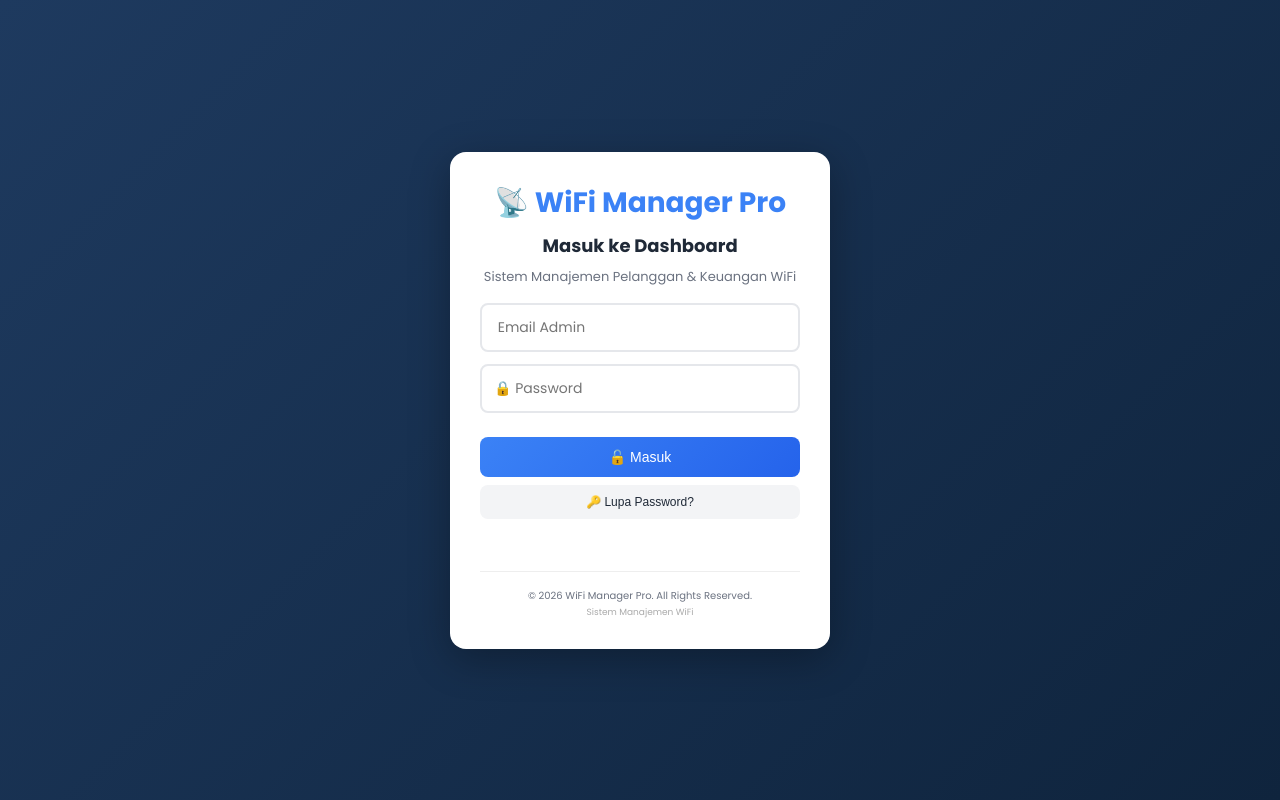
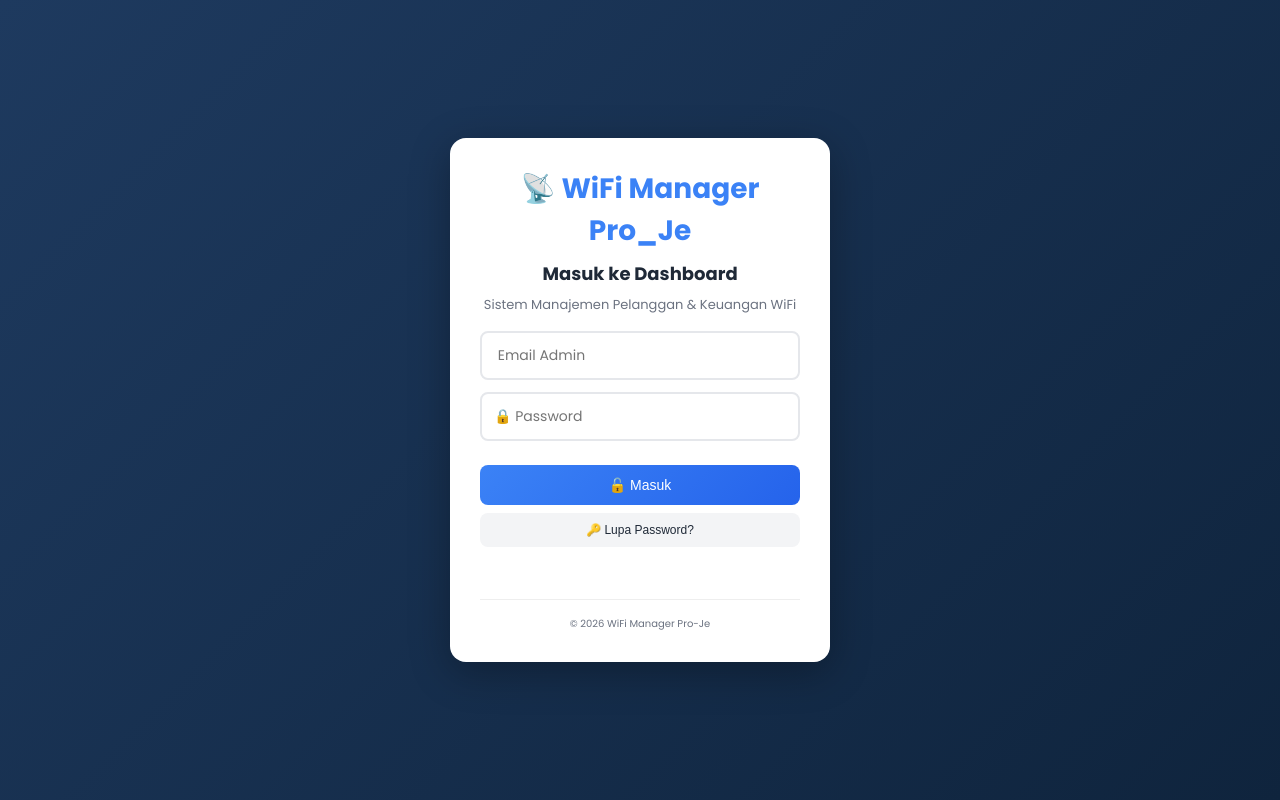
Before and after one commit to jefriyohanestimpal-ui/sambalean-wifi, a plain HTML site: page index.html in a window 1280 px wide. Drawn offline with Linux system fonts and the light colour scheme; no server answers.

Commit message:
Update index.html

```diff
--- a/index.html
+++ b/index.html
@@ -15,7 +15,7 @@
     <!-- ==================== LAYAR LOGIN ==================== -->
     <div id="loginOverlay" class="login-overlay">
         <div class="login-card">
-            <div class="login-logo">📡 WiFi Manager Pro</div>
+            <div class="login-logo">📡 WiFi Manager Pro_Je</div>
             <h2>Masuk ke Dashboard</h2>
             <p style="font-size:13px;color:var(--gray);margin-bottom:16px;">Sistem Manajemen Pelanggan & Keuangan WiFi</p>
             <input type="email" id="loginEmail" placeholder=" Email Admin" autocomplete="email">
@@ -24,8 +24,7 @@
             <button class="btn-secondary" onclick="resetPassword()" style="width:100%;margin-top:8px;font-size:12px;padding:10px;">🔑 Lupa Password?</button>
             <p id="loginError" style="color:var(--red);font-size:12px;text-align:center;margin-top:10px;min-height:18px;"></p>
             <div style="margin-top:24px;padding-top:16px;border-top:1px solid #eee;">
-                <p style="font-size:10px;color:var(--gray);">© 2026 WiFi Manager Pro. All Rights Reserved.</p>
-                <p style="font-size:9px;color:#aaa;margin-top:2px;">Sistem Manajemen WiFi</p>
+                <p style="font-size:10px;color:var(--gray);">© 2026 WiFi Manager Pro-Je</p>
             </div>
         </div>
     </div>
@@ -48,7 +47,7 @@
                 <a href="#" class="nav-link" onclick="showPage('backup')">📦 Backup & Import</a>
             </div>
             <div class="sidebar-footer">
-                <p>© 2026 WiFi Manager Pro</p>
+                <p>© 2026 WiFi Manager Pro-Je</p>
                 <p style="font-size:9px;margin-top:2px;opacity:0.7;">Sistem Manajemen WiFi</p>
             </div>
             <div class="sync-status" id="syncStatus">
```
